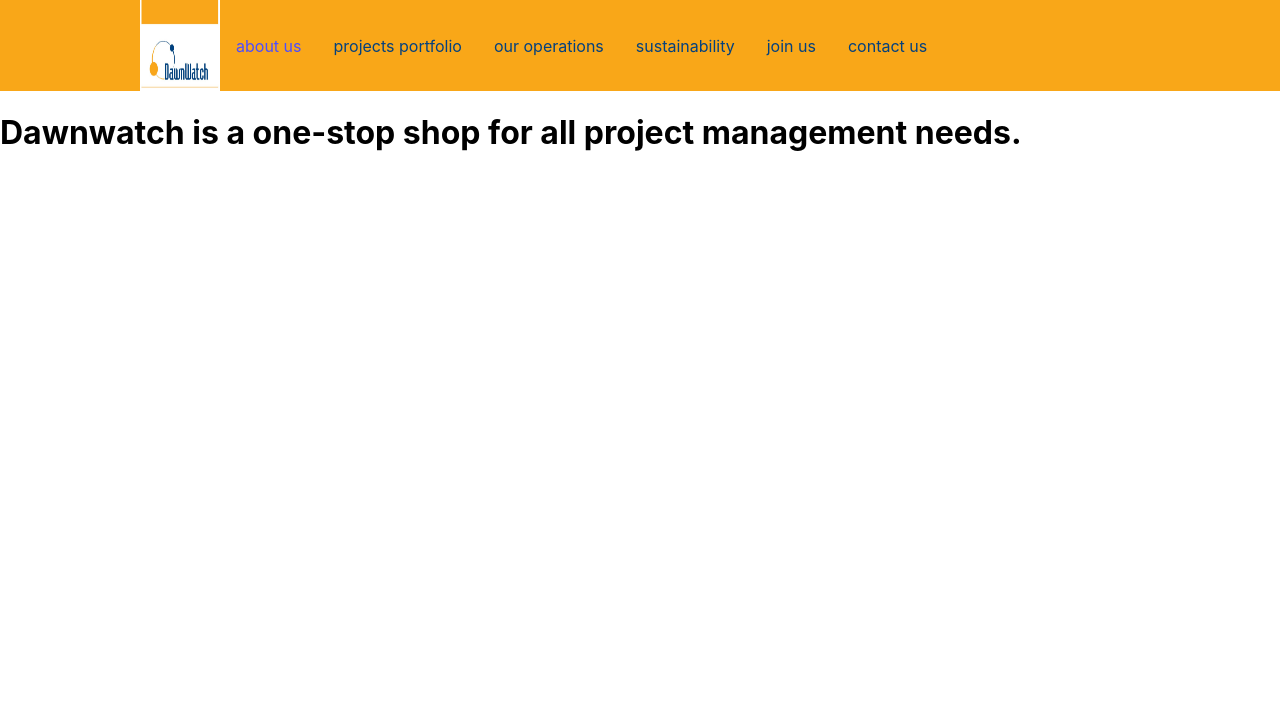
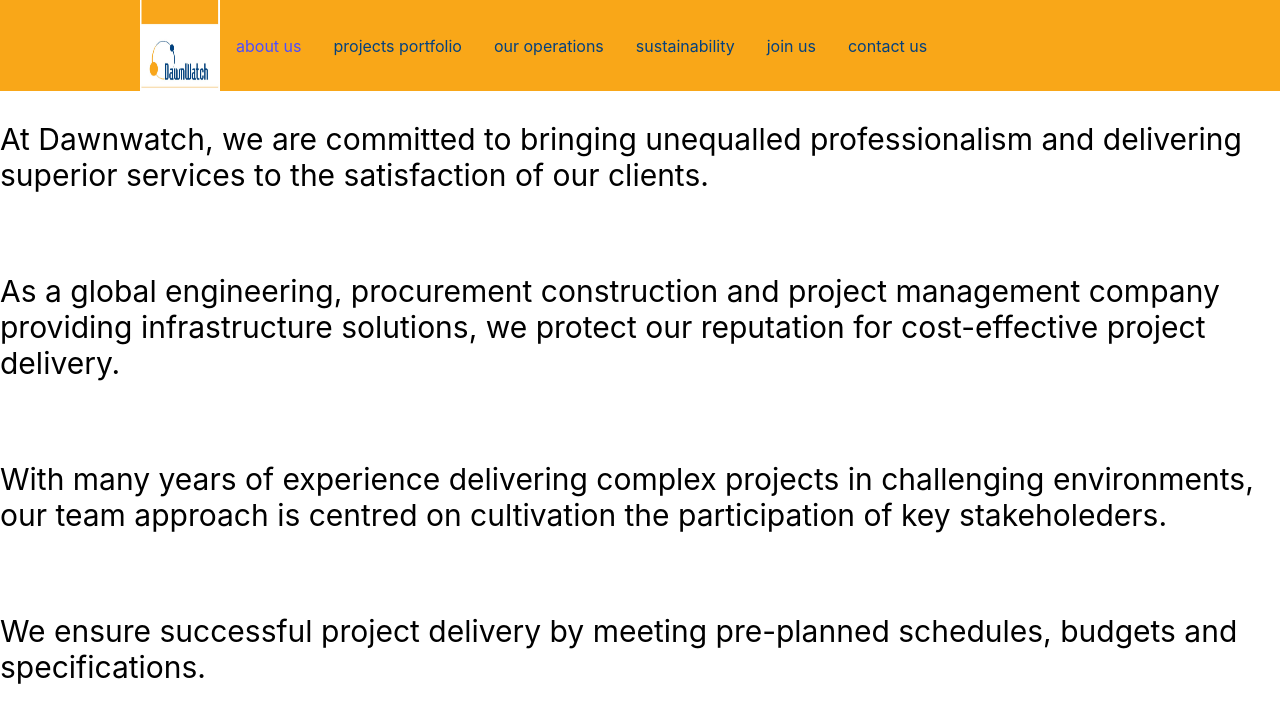
Before and after one commit to ogeoginni/DW-Website, a React (Create React App) app: page /about in a window 1280 px wide. Shown: the top 722 px of the page. Built offline with nearby package versions, Linux system fonts and the light colour scheme.

Commit message:
updated content in about.js

```diff
--- a/src/pages/about.js
+++ b/src/pages/about.js
@@ -3,7 +3,27 @@ import React from "react";
 const About = () => {
   return (
     <div>
-      <h1>Dawnwatch is a one-stop shop for all project management needs.</h1>
+      <p>
+        At Dawnwatch, we are committed to bringing unequalled professionalism
+        and delivering superior services to the satisfaction of our clients.
+      </p>
+      <br />
+      <p>
+        As a global engineering, procurement construction and project management
+        company providing infrastructure solutions, we protect our reputation
+        for cost-effective project delivery.
+      </p>
+      <br />
+      <p>
+        With many years of experience delivering complex projects in challenging
+        environments, our team approach is centred on cultivation the
+        participation of key stakeholeders.
+      </p>
+      <br />
+      <p>
+        We ensure successful project delivery by meeting pre-planned schedules,
+        budgets and specifications.
+      </p>
     </div>
   );
 };
```
